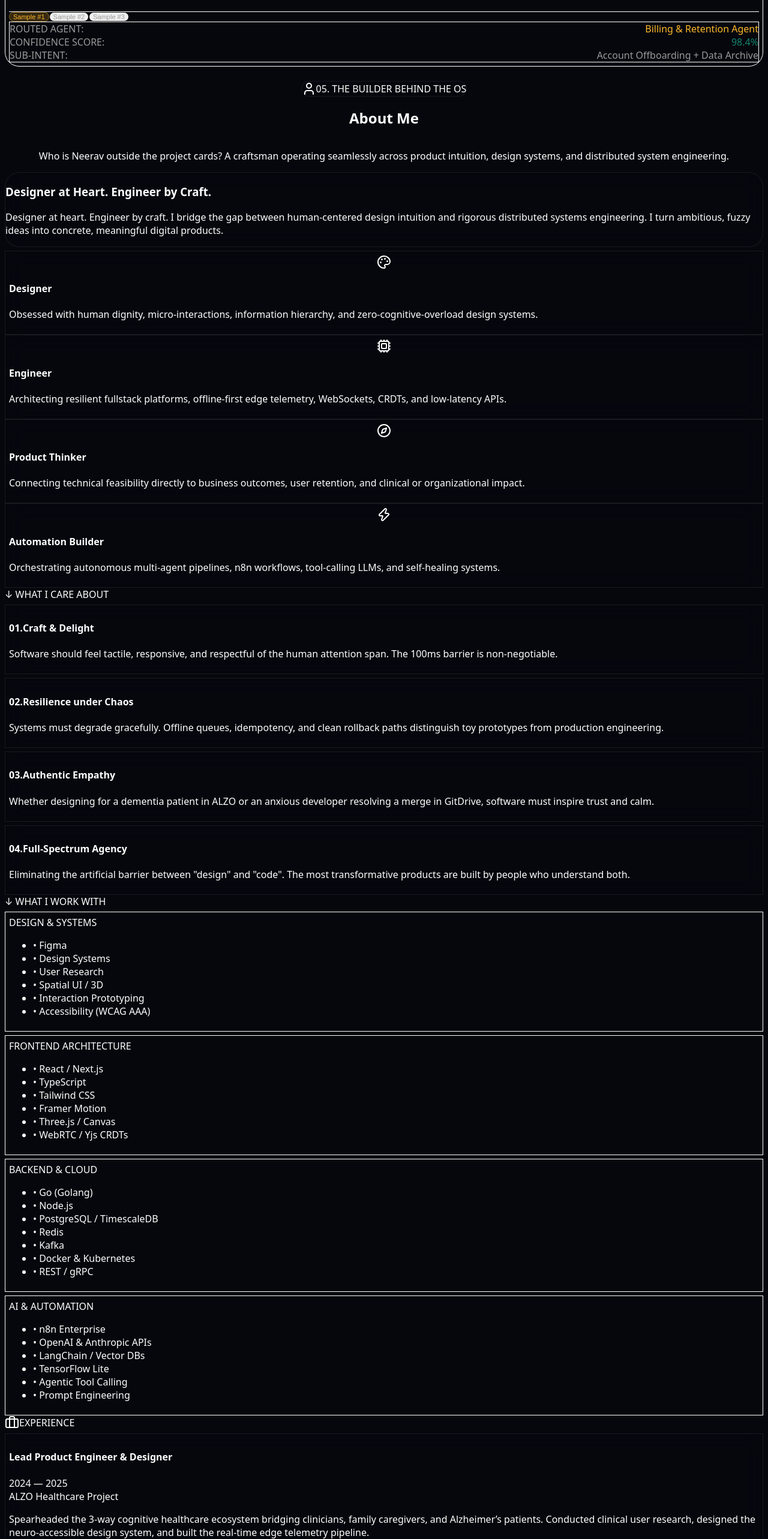
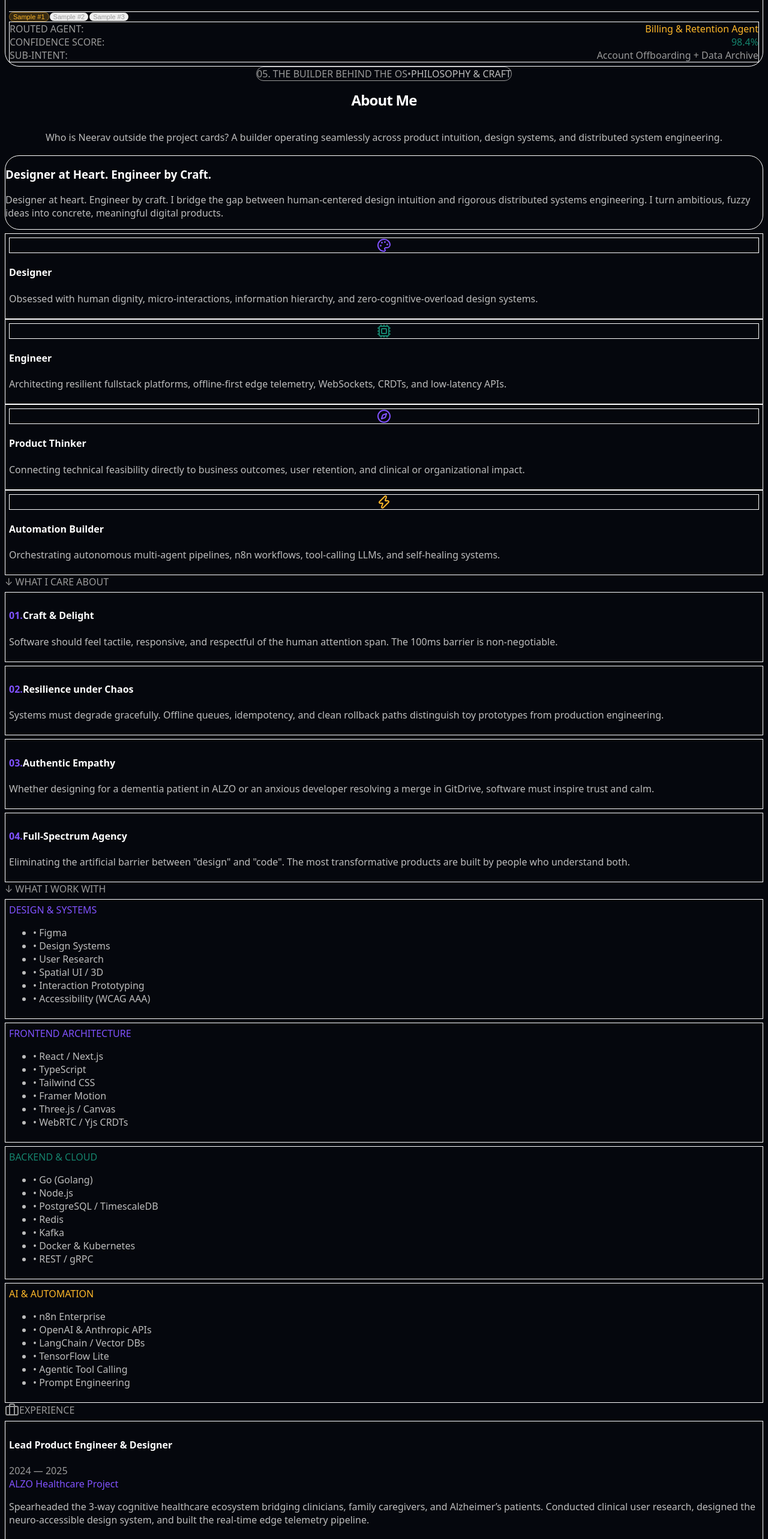
Before and after one commit to Neeravneeo/Portfolio, a React (Vite) app: page / in a window 1280 px wide. Shown: the part 5060-7626 px from the top of the page at 60% size. Built offline with nearby package versions, Linux system fonts and the light colour scheme.

Commit message:
feat(phase-9): implement about craft matrix, beacon console, offline message queueing & persistence

```diff
--- a/src/components/about/AboutSection.tsx
+++ b/src/components/about/AboutSection.tsx
@@ -26,44 +26,46 @@
   const getPillarIcon = (icon: string) => {
     switch (icon) {
       case 'Palette':
-        return <Palette className="w-5 h-5 text-violet-400" />;
+        return <Palette className="w-5 h-5 text-[#8052ff]" />;
       case 'Cpu':
-        return <Cpu className="w-5 h-5 text-emerald-400" />;
+        return <Cpu className="w-5 h-5 text-[#15846e]" />;
       case 'Compass':
-        return <Compass className="w-5 h-5 text-cyan-400" />;
+        return <Compass className="w-5 h-5 text-[#8052ff]" />;
       case 'Zap':
-        return <Zap className="w-5 h-5 text-amber-400" />;
+        return <Zap className="w-5 h-5 text-[#ffb829]" />;
       default:
-        return <Sparkles className="w-5 h-5 text-slate-400" />;
+        return <Sparkles className="w-5 h-5 text-[#9a9a9a]" />;
     }
   };
 
   return (
-    <section id="about" className="relative py-24 px-4 sm:px-6 lg:px-8 max-w-7xl mx-auto space-y-16">
+    <section id="about" className="relative py-28 px-4 sm:px-6 lg:px-12 max-w-7xl mx-auto space-y-16">
       {/* Section Header */}
       <div className="flex flex-col items-center text-center space-y-4">
-        <div className="inline-flex items-center gap-2 px-3.5 py-1 rounded-full glass-panel border border-white/10 text-xs font-mono">
-          <User className="w-3.5 h-3.5 text-slate-400" />
-          <span className="text-slate-400">05. THE BUILDER BEHIND THE OS</span>
+        <div className="inline-flex items-center gap-2 px-3.5 py-1 rounded-full bg-white/[0.04] border border-white/10 text-xs font-mono text-[#9a9a9a]">
+          <span className="w-1.5 h-1.5 rounded-full bg-[#ffb829] shadow-[0_0_6px_#ffb829] animate-pulse" />
+          <span>05. THE BUILDER BEHIND THE OS</span>
+          <span>•</span>
+          <span className="text-[#bdbdbd]">PHILOSOPHY & CRAFT</span>
         </div>
 
-        <h2 className="text-3xl sm:text-4xl md:text-5xl font-extrabold text-white tracking-tight">
+        <h2 className="text-4xl sm:text-5xl md:text-6xl font-normal text-white tracking-[-0.035em] leading-[1.08]">
           About Me
         </h2>
 
-        <p className="text-slate-400 max-w-2xl text-base sm:text-lg leading-relaxed">
-          Who is Neerav outside the project cards? A craftsman operating seamlessly across
+        <p className="text-[#bdbdbd] font-extralight text-lg sm:text-xl leading-[1.65] max-w-2xl">
+          Who is Neerav outside the project cards? A builder operating seamlessly across
           product intuition, design systems, and distributed system engineering.
         </p>
       </div>
 
       {/* 1. SHORT INTRODUCTION & THE FOUR PILLARS */}
       <div className="space-y-6">
-        <div className="p-8 rounded-3xl glass-panel border border-white/15 bg-space-950/80 shadow-2xl space-y-4">
-          <h3 className="text-2xl font-bold text-white tracking-tight">
+        <div className="p-8 rounded-3xl border border-white/10 bg-white/[0.02] backdrop-blur-xl shadow-2xl space-y-4">
+          <h3 className="text-2xl sm:text-3xl font-normal text-white tracking-tight">
             Designer at Heart. Engineer by Craft.
           </h3>
-          <p className="text-slate-300 text-base sm:text-lg leading-relaxed max-w-4xl">
+          <p className="text-[#bdbdbd] font-extralight text-base sm:text-lg leading-relaxed max-w-4xl">
             {profileData.bio}
           </p>
         </div>
@@ -72,13 +74,13 @@
           {profileData.pillars.map((pillar) => (
             <div
               key={pillar.title}
-              className="p-6 rounded-2xl glass-panel border border-white/10 bg-space-900/60 hover:border-white/20 transition-all space-y-3"
+              className="p-6 rounded-2xl border border-white/10 bg-white/[0.02] hover:border-white/20 transition-all space-y-3"
             >
-              <div className="w-10 h-10 rounded-xl bg-white/5 flex items-center justify-center">
+              <div className="w-10 h-10 rounded-xl bg-white/[0.03] border border-white/5 flex items-center justify-center">
                 {getPillarIcon(pillar.icon)}
               </div>
-              <h4 className="text-base font-bold text-white">{pillar.title}</h4>
-              <p className="text-xs text-slate-300 leading-relaxed">{pillar.description}</p>
+              <h4 className="text-base font-normal text-white">{pillar.title}</h4>
+              <p className="text-xs text-[#bdbdbd] font-extralight leading-relaxed">{pillar.description}</p>
             </div>
           ))}
         </div>
@@ -86,18 +88,18 @@
 
       {/* 2. WHAT I CARE ABOUT */}
       <div className="space-y-6">
-        <div className="flex items-center gap-2 text-xs font-mono uppercase tracking-wider text-slate-400">
+        <div className="flex items-center gap-2 text-xs font-mono uppercase tracking-wider text-[#9a9a9a]">
           <span>↓ WHAT I CARE ABOUT</span>
         </div>
 
         <div className="grid grid-cols-1 md:grid-cols-2 gap-6">
           {profileData.whatICareAbout.map((item, idx) => (
-            <div key={idx} className="p-6 rounded-2xl glass-panel border border-white/10 space-y-2">
-              <h4 className="text-lg font-bold text-white flex items-center gap-2">
-                <span className="text-xs font-mono text-violet-400">0{idx + 1}.</span>
+            <div key={idx} className="p-6 rounded-2xl border border-white/10 bg-white/[0.02] space-y-2">
+              <h4 className="text-lg font-normal text-white flex items-center gap-2">
+                <span className="text-xs font-mono text-[#8052ff]">0{idx + 1}.</span>
                 <span>{item.title}</span>
               </h4>
-              <p className="text-xs sm:text-sm text-slate-300 leading-relaxed">{item.detail}</p>
+              <p className="text-xs sm:text-sm text-[#bdbdbd] font-extralight leading-relaxed">{item.detail}</p>
             </div>
           ))}
         </div>
@@ -105,15 +107,15 @@
 
       {/* 3. WHAT I WORK WITH (TECH MATRIX) */}
       <div className="space-y-6">
-        <div className="flex items-center gap-2 text-xs font-mono uppercase tracking-wider text-slate-400">
+        <div className="flex items-center gap-2 text-xs font-mono uppercase tracking-wider text-[#9a9a9a]">
           <span>↓ WHAT I WORK WITH</span>
         </div>
 
         <div className="grid grid-cols-1 sm:grid-cols-2 lg:grid-cols-4 gap-6">
           {/* Design */}
-          <div className="p-6 rounded-2xl bg-space-900/80 border border-white/10 space-y-3">
-            <span className="text-xs font-mono text-violet-400 font-bold uppercase">Design & Systems</span>
-            <ul className="space-y-1.5 text-xs font-mono text-slate-300">
+          <div className="p-6 rounded-2xl bg-white/[0.02] border border-white/10 space-y-3">
+            <span className="text-xs font-mono text-[#8052ff] uppercase tracking-wider">Design & Systems</span>
+            <ul className="space-y-1.5 text-xs font-mono text-[#bdbdbd]">
               {profileData.techStack.design.map((t) => (
                 <li key={t}>• {t}</li>
               ))}
@@ -121,9 +123,9 @@
           </div>
 
           {/* Frontend */}
-          <div className="p-6 rounded-2xl bg-space-900/80 border border-white/10 space-y-3">
-            <span className="text-xs font-mono text-cyan-400 font-bold uppercase">Frontend Architecture</span>
-            <ul className="space-y-1.5 text-xs font-mono text-slate-300">
+          <div className="p-6 rounded-2xl bg-white/[0.02] border border-white/10 space-y-3">
+            <span className="text-xs font-mono text-[#8052ff] uppercase tracking-wider">Frontend Architecture</span>
+            <ul className="space-y-1.5 text-xs font-mono text-[#bdbdbd]">
               {profileData.techStack.frontend.map((t) => (
                 <li key={t}>• {t}</li>
               ))}
@@ -131,9 +133,9 @@
           </div>
 
           {/* Backend */}
-          <div className="p-6 rounded-2xl bg-space-900/80 border border-white/10 space-y-3">
-            <span className="text-xs font-mono text-emerald-400 font-bold uppercase">Backend & Cloud</span>
-            <ul className="space-y-1.5 text-xs font-mono text-slate-300">
+          <div className="p-6 rounded-2xl bg-white/[0.02] border border-white/10 space-y-3">
+            <span className="text-xs font-mono text-[#15846e] uppercase tracking-wider">Backend & Cloud</span>
+            <ul className="space-y-1.5 text-xs font-mono text-[#bdbdbd]">
               {profileData.techStack.backend.map((t) => (
                 <li key={t}>• {t}</li>
               ))}
@@ -141,9 +143,9 @@
           </div>
 
           {/* AI & Automation */}
-          <div className="p-6 rounded-2xl bg-space-900/80 border border-white/10 space-y-3">
-            <span className="text-xs font-mono text-amber-400 font-bold uppercase">AI & Automation</span>
-            <ul className="space-y-1.5 text-xs font-mono text-slate-300">
+          <div className="p-6 rounded-2xl bg-white/[0.02] border border-white/10 space-y-3">
+            <span className="text-xs font-mono text-[#ffb829] uppercase tracking-wider">AI & Automation</span>
+            <ul className="space-y-1.5 text-xs font-mono text-[#bdbdbd]">
               {profileData.techStack.aiAndAutomation.map((t) => (
                 <li key={t}>• {t}</li>
               ))}
@@ -156,20 +158,20 @@
       <div className="grid grid-cols-1 lg:grid-cols-12 gap-8">
         {/* Experience */}
         <div className="lg:col-span-8 space-y-6">
-          <div className="flex items-center gap-2 text-xs font-mono uppercase tracking-wider text-slate-400">
+          <div className="flex items-center gap-2 text-xs font-mono uppercase tracking-wider text-[#9a9a9a]">
             <Briefcase className="w-4 h-4" />
             <span>EXPERIENCE</span>
           </div>
 
           <div className="space-y-4">
             {profileData.experience.map((exp, idx) => (
-              <div key={idx} className="p-6 rounded-2xl glass-panel border border-white/10 space-y-2">
+              <div key={idx} className="p-6 rounded-2xl bg-white/[0.02] border border-white/10 space-y-2">
                 <div className="flex flex-col sm:flex-row sm:items-center justify-between gap-1">
-                  <h4 className="text-base font-bold text-white">{exp.role}</h4>
-                  <span className="text-xs font-mono text-slate-400">{exp.period}</span>
+                  <h4 className="text-base font-normal text-white">{exp.role}</h4>
+                  <span className="text-xs font-mono text-[#9a9a9a]">{exp.period}</span>
                 </div>
-                <span className="text-xs font-mono text-violet-400 block">{exp.company}</span>
-                <p className="text-xs text-slate-300 leading-relaxed pt-1">{exp.description}</p>
+                <span className="text-xs font-mono text-[#8052ff] block">{exp.company}</span>
+                <p className="text-xs text-[#bdbdbd] font-extralight leading-relaxed pt-1">{exp.description}</p>
               </div>
             ))}
           </div>
@@ -177,35 +179,35 @@
 
         {/* Education & Resume Action */}
         <div className="lg:col-span-4 space-y-6">
-          <div className="flex items-center gap-2 text-xs font-mono uppercase tracking-wider text-slate-400">
+          <div className="flex items-center gap-2 text-xs font-mono uppercase tracking-wider text-[#9a9a9a]">
             <GraduationCap className="w-4 h-4" />
             <span>EDUCATION</span>
           </div>
 
           {profileData.education.map((edu, idx) => (
-            <div key={idx} className="p-6 rounded-2xl glass-panel border border-white/10 space-y-2">
-              <h4 className="text-sm font-bold text-white">{edu.degree}</h4>
-              <p className="text-xs text-slate-400">{edu.institution}</p>
-              <div className="text-[11px] font-mono text-emerald-400 pt-1">{edu.focus}</div>
-              <span className="text-[10px] font-mono text-slate-500 block">{edu.period}</span>
+            <div key={idx} className="p-6 rounded-2xl bg-white/[0.02] border border-white/10 space-y-2">
+              <h4 className="text-sm font-normal text-white">{edu.degree}</h4>
+              <p className="text-xs text-[#9a9a9a]">{edu.institution}</p>
+              <div className="text-[11px] font-mono text-[#15846e] pt-1">{edu.focus}</div>
+              <span className="text-[10px] font-mono text-[#9a9a9a] block">{edu.period}</span>
             </div>
           ))}
 
           {/* Resume Card */}
-          <div className="p-6 rounded-2xl bg-gradient-to-br from-space-900 to-space-850 border border-white/15 space-y-4">
+          <div className="p-6 rounded-2xl bg-white/[0.02] border border-white/15 space-y-4">
             <div className="flex items-center gap-3">
-              <div className="w-10 h-10 rounded-xl bg-violet-600/20 text-violet-400 flex items-center justify-center">
+              <div className="w-10 h-10 rounded-xl bg-[#8052ff]/20 text-[#8052ff] flex items-center justify-center">
                 <FileText className="w-5 h-5" />
               </div>
               <div>
-                <h4 className="text-sm font-bold text-white">Full Curriculum Vitae</h4>
-                <p className="text-[11px] text-slate-400">Updated for 2025/2026</p>
+                <h4 className="text-sm font-normal text-white">Full Curriculum Vitae</h4>
+                <p className="text-[11px] text-[#9a9a9a] font-mono">Updated for 2025/2026</p>
               </div>
             </div>
 
             <button
               onClick={onOpenResume}
-              className="w-full flex items-center justify-center gap-2 py-3 rounded-xl bg-white/10 hover:bg-white/15 text-white text-xs font-mono font-semibold border border-white/15 transition-all"
+              className="w-full flex items-center justify-center gap-2 py-3 rounded-full bg-white/10 hover:bg-white/15 text-white text-xs font-mono font-medium border border-white/15 transition-all"
             >
               <ExternalLink className="w-3.5 h-3.5" />
               <span>VIEW COMPLETE RESUME</span>
```
Also changed, not shown: src/components/contact/ContactSection.tsx (+147 -59 lines), 1 other file (tests, documents, lock files or other folders).
